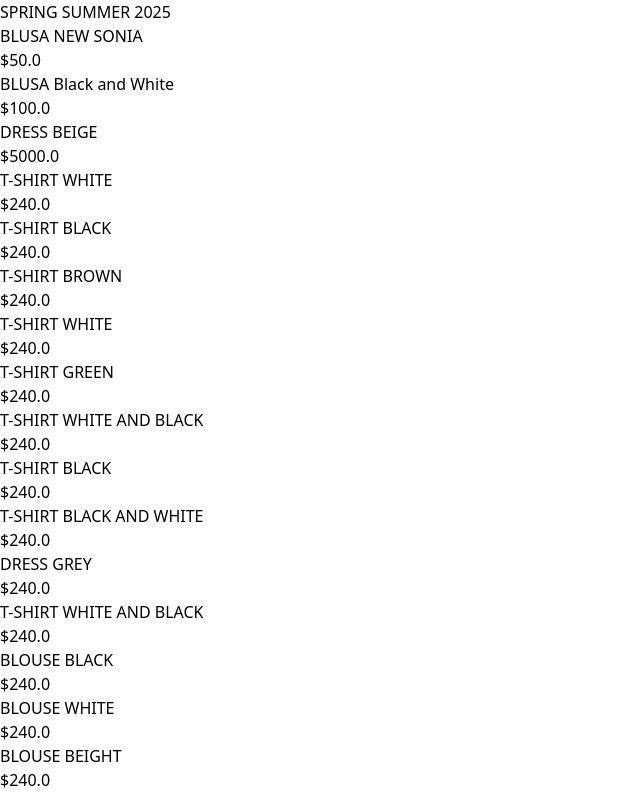
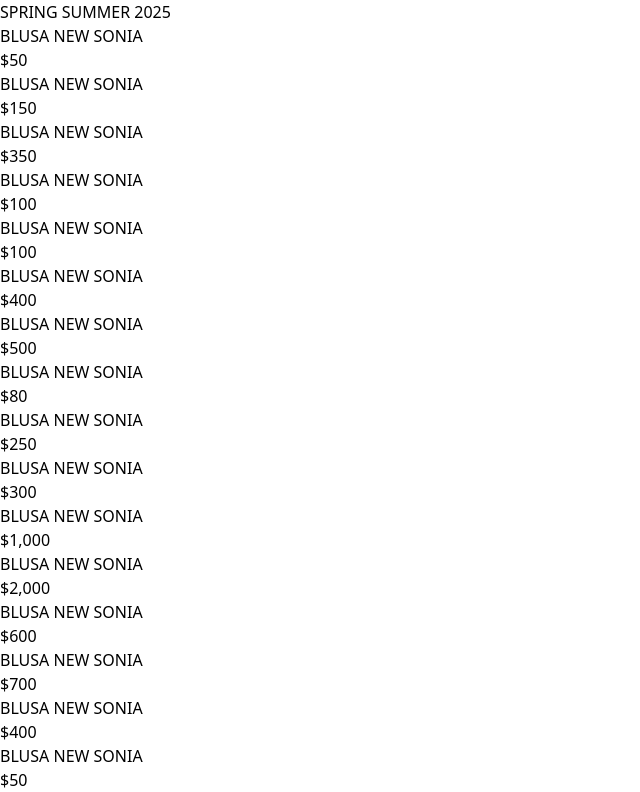
Before and after one commit to fernandzxc/PageCommer, a React (Vite) app: page / in a window 1280 px wide. Shown: the part 848-1640 px from the top of the page, without its empty margins (0-640 px from the left). Built offline with nearby package versions, Linux system fonts and the light colour scheme.

Commit message:
add component

```diff
--- a/src/Components/Products.jsx
+++ b/src/Components/Products.jsx
@@ -1,14 +1,28 @@
-import Header from "./Header";
+import { Link } from "react-router-dom";
+import { useState } from "react";
 
-const Products = () => {
+const Products = ({ nombre, id, precio, hover, normalImg }) => {
+  const [isHover, setIsHover] = useState(false);
+
   return (
-    <div>
-      <header>
-        <Header />
-      </header>
-      <body>
-
-      </body>
+    <div
+      onMouseEnter={() => setIsHover(true)}
+      onMouseLeave={() => setIsHover(false)}
+      className="shadow-xl"
+    >
+      <Link to={`/ProductsDetail/${id}`}>
+        <div
+          className="bg-cover bg-center aspect-[3/4] duration-300 transition-all"
+          style={{
+            backgroundImage: isHover ? `url(${hover})` : `url(${normalImg})`,
+          }}
+        ></div>
+        <div className="flex flex-col text-center gap-2 py-5">
+          <h2>{nombre}</h2>
+          {/* BLUSA NEW SONIA */}
+          <h2 className="font-bold text-lg">{precio}</h2>
+        </div>
+      </Link>
     </div>
   );
 };
--- /dev/null
+++ b/src/Components/ProductsDetail.jsx
@@ -0,0 +1,42 @@
+import { useParams } from "react-router-dom";
+import Header from "./Header";
+
+const productData = {
+  1: {
+    name: "BLUSA NEW SONIA",
+    price: 50.00,
+    description: "Blusa de alta calidad con diseño moderno.",
+    sizes: ["S", "M", "L"],
+    details: "100% algodón, lavable a máquina"
+  },
+  2: {
+    name: "VESTIDO ELEGANTE",
+    price: 75.00,
+    description: "Vestido elegante para ocasiones especiales.",
+    sizes: ["XS", "S", "M"],
+    details: "Poliester y elastano, lavado en seco recomendado"
+  },
+  3: {
+    name: "FALDA MODERNA",
+    price: 45.00,
+    description: "Falda ajustada con corte moderno.",
+    sizes: ["S", "M"],
+    details: "Mezcla de lino, lavable a máquina"
+  }
+};
+
+const ProductsDetail = () => {
+  const { id } = useParams();
+  const products = productData[id];
+
+  return (
+    <div>
+      <header>
+        <Header />
+      </header>
+      <body></body>
+    </div>
+  );
+};
+
+export default ProductsDetail;
--- a/src/Components/Section_2.jsx
+++ b/src/Components/Section_2.jsx
@@ -1,4 +1,3 @@
-import HoverImg from "./HoverImg";
 import model16 from "/src/assets/img/Model-16.jpg";
 import model161 from "/src/assets/img/Model-16.1.jpg";
 import model15 from "/src/assets/img/Model-15.jpg";
@@ -31,7 +30,7 @@ import model04 from "/src/assets/img/Model-0.4.jpg";
 import model05 from "/src/assets/img/Model-0.5.jpg";
 import model2 from "/src/assets/img/Model-2.jpg";
 import model21 from "/src/assets/img/Model-2.1.jpg";
-import { Link } from "react-router-dom";
+import Products from "./Products";
 
 const Section_2 = () => {
   return (
@@ -40,123 +39,118 @@ const Section_2 = () => {
         <h1 className="text-4xl font-extrabold">SPRING SUMMER 2025</h1>
       </div>
       <div className="grid grid-cols-1 sm:grid-cols-2 md:grid-cols-3 lg:grid-cols-4 gap-5">
-        <Link to='Products' className="shadow-xl">
-          <HoverImg normalImg={model15} hover={model151} />
-          <div className="flex flex-col text-center gap-2 py-5">
-            <h2 className="">BLUSA NEW SONIA</h2>
-            <h2 className="font-bold text-lg">$50.0</h2>
-          </div>
-        </Link>
-        <Link to='Products' className="shadow-xl">
-          <HoverImg normalImg={model14} hover={model141} />
-          <div className="flex flex-col text-center gap-2 py-5">
-            <h2 className="">BLUSA Black and White</h2>
-            <h2 className="font-bold text-lg">$100.0</h2>
-          </div>
-        </Link>
-        <Link to='Products' className="shadow-xl">
-          <HoverImg normalImg={model13} hover={model131} />
-
-          <div className="flex flex-col text-center gap-2 py-5">
-            <h2 className="">DRESS BEIGE</h2>
-            <h2 className="font-bold text-lg">$5000.0</h2>
-          </div>
-        </Link>
-        <Link to='Products' className="shadow-xl">
-          <HoverImg normalImg={model12} hover={model121} />
-          <div className="flex flex-col text-center gap-2 py-5">
-            <h2 className="">T-SHIRT WHITE</h2>
-            <h2 className="font-bold text-lg">$240.0</h2>
-          </div>
-        </Link>
-        <Link to='Products' className="shadow-xl">
-          <HoverImg normalImg={model16} hover={model161} />
-          <div className="flex flex-col text-center gap-2 py-5">
-            <h2 className="">T-SHIRT BLACK</h2>
-            <h2 className="font-bold text-lg">$240.0</h2>
-          </div>
-        </Link>
-        <Link to='Products'  className="shadow-xl">
-          <HoverImg normalImg={model10} hover={model101} />
-          <div className="flex flex-col text-center gap-2 py-5">
-            <h2 className="">T-SHIRT BROWN</h2>
-            <h2 className="font-bold text-lg">$240.0</h2>
-          </div>
-        </Link>
-        <Link to='Products' className="shadow-xl">
-          <HoverImg normalImg={model9} hover={model91} />
-          <div className="flex flex-col text-center gap-2 py-5">
-            <h2 className="">T-SHIRT WHITE</h2>
-            <h2 className="font-bold text-lg">$240.0</h2>
-          </div>
-        </Link>
-        <Link to='Products' className="shadow-xl">
-          <HoverImg normalImg={model8} hover={model81} />
-          <div className="flex flex-col text-center gap-2 py-5">
-            <h2 className="">T-SHIRT GREEN</h2>
-            <h2 className="font-bold text-lg">$240.0</h2>
-          </div>
-        </Link>
-        <Link to='Products' className="shadow-xl">
-          <HoverImg normalImg={model7} hover={model71} />
-          <div className="flex flex-col text-center gap-2 py-5">
-            <h2 className="">T-SHIRT WHITE AND BLACK</h2>
-            <h2 className="font-bold text-lg">$240.0</h2>
-          </div>
-        </Link>
-        <Link to='Products' className="shadow-xl">
-          <HoverImg normalImg={model6} hover={model61} />
-
-          <div className="flex flex-col text-center gap-2 py-5">
-            <h2 className="">T-SHIRT BLACK</h2>
-            <h2 className="font-bold text-lg">$240.0</h2>
-          </div>
-        </Link>
-        <Link to='Products' className="shadow-xl">
-          <HoverImg normalImg={model5} hover={model51} />
-
-          <div className="flex flex-col text-center gap-2 py-5">
-            <h2 className="">T-SHIRT BLACK AND WHITE</h2>
-            <h2 className="font-bold text-lg">$240.0</h2>
-          </div>
-        </Link>
-        <Link to='Products' className="shadow-xl">
-          <HoverImg normalImg={model4} hover={model41} />
-          <div className="flex flex-col text-center gap-2 py-5">
-            <h2 className="">DRESS GREY</h2>
-            <h2 className="font-bold text-lg">$240.0</h2>
-          </div>
-        </Link>
-        <Link to='Products' className="shadow-xl">
-          <HoverImg normalImg={model3} hover={model31} />
-          <div className="flex flex-col text-center gap-2 py-5">
-            <h2 className="">T-SHIRT WHITE AND BLACK</h2>
-            <h2 className="font-bold text-lg">$240.0</h2>
-          </div>
-        </Link>
-        <Link to='Products' className="shadow-xl">
-          <HoverImg normalImg={model1} hover={model11} />
-          <div className="flex flex-col text-center gap-2 py-5">
-            <h2 className="">BLOUSE BLACK</h2>
-            <h2 className="font-bold text-lg">$240.0</h2>
-          </div>
-        </Link>
-        <Link to='Products' className="shadow-xl">
-          <HoverImg normalImg={model04} hover={model05} />
-
-          <div className="flex flex-col text-center gap-2 py-5">
-            <h2 className="">BLOUSE WHITE</h2>
-            <h2 className="font-bold text-lg">$240.0</h2>
-          </div>
-        </Link>
-        <Link to='Products' className="shadow-xl">
-          <HoverImg normalImg={model2} hover={model21} />
-
-          <div className="flex flex-col text-center gap-2 py-5">
-            <h2 className="">BLOUSE BEIGHT</h2>
-            <h2 className="font-bold text-lg">$240.0</h2>
-          </div>
-        </Link>
+        <Products
+          nombre="BLUSA NEW SONIA"
+          id={1}
+          precio="$50"
+          hover={model161}
+          normalImg={model16}
+        />
+        <Products
+          nombre="BLUSA NEW SONIA"
+          id={2}
+          precio="$150"
+          hover={model151}
+          normalImg={model15}
+        />
+        <Products
+          nombre="BLUSA NEW SONIA"
+          id={3}
+          precio="$350"
+          hover={model141}
+          normalImg={model14}
+        />
+        <Products
+          nombre="BLUSA NEW SONIA"
+          id={4}
+          precio={"$100"}
+          hover={model131}
+          normalImg={model13}
+        />
+        <Products
+          nombre="BLUSA NEW SONIA"
+          id={5}
+          precio={"$100"}
+          hover={model121}
+          normalImg={model12}
+        />
+        <Products
+          nombre="BLUSA NEW SONIA"
+          id={6}
+          precio={"$400"}
+          hover={model101}
+          normalImg={model10}
+        />
+        <Products
+          nombre="BLUSA NEW SONIA"
+          id={7}
+          precio={"$500"}
+          hover={model91}
+          normalImg={model9}
+        />
+        <Products
+          nombre="BLUSA NEW SONIA"
+          id={8}
+          precio={"$80"}
+          hover={model81}
+          normalImg={model8}
+        />
+        <Products
+          nombre="BLUSA NEW SONIA"
+          id={9}
+          precio={"$250"}
+          hover={model71}
+          normalImg={model7}
+        />
+        <Products
+          nombre="BLUSA NEW SONIA"
+          id={10}
+          precio={"$300"}
+          hover={model61}
+          normalImg={model6}
+        />
+        <Products
+          nombre="BLUSA NEW SONIA"
+          id={11}
+          precio={"$1,000"}
+          hover={model51}
+          normalImg={model5}
+        />
+        <Products
+          nombre="BLUSA NEW SONIA"
+          id={12}
+          precio={"$2,000"}
+          hover={model41}
+          normalImg={model4}
+        />
+        <Products
+          nombre="BLUSA NEW SONIA"
+          id={13}
+          precio={"$600"}
+          hover={model31}
+          normalImg={model3}
+        />
+        <Products
+          nombre="BLUSA NEW SONIA"
+          id={14}
+          precio={"$700"}
+          hover={model11}
+          normalImg={model1}
+        />
+        <Products
+          nombre="BLUSA NEW SONIA"
+          id={15}
+          precio={"$400"}
+          hover={model05}
+          normalImg={model04}
+        />
+        <Products
+          nombre="BLUSA NEW SONIA"
+          id={16}
+          precio={"$50"}
+          hover={model21}
+          normalImg={model2}
+        />
       </div>
     </div>
   );
--- a/src/main.jsx
+++ b/src/main.jsx
@@ -1,13 +1,13 @@
 import { StrictMode } from "react";
 import { createRoot } from "react-dom/client";
 import { createBrowserRouter, RouterProvider } from "react-router-dom";
-import Products from "./Components/Products.jsx";
+import ProductsDetail from "./Components/ProductsDetail.jsx";
 import App from "./App.jsx";
 import "./index.css";
 
 const router = createBrowserRouter([
   { path: "/", element: <App /> },
-  { path: "/Products", element: <Products /> },
+  { path: "/ProductsDetail", element: <ProductsDetail /> },
 ]);
 
 createRoot(document.getElementById("root")).render(
```
